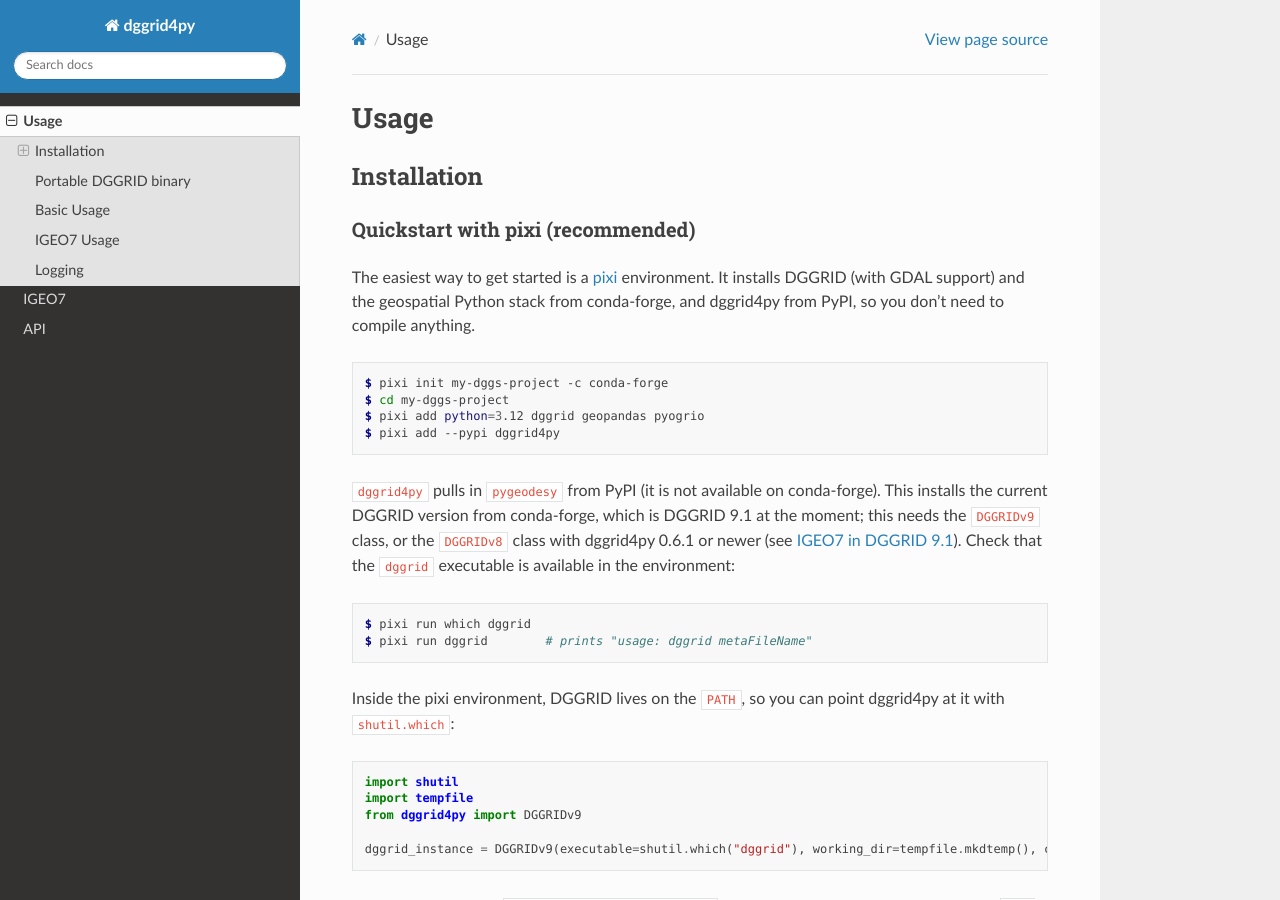
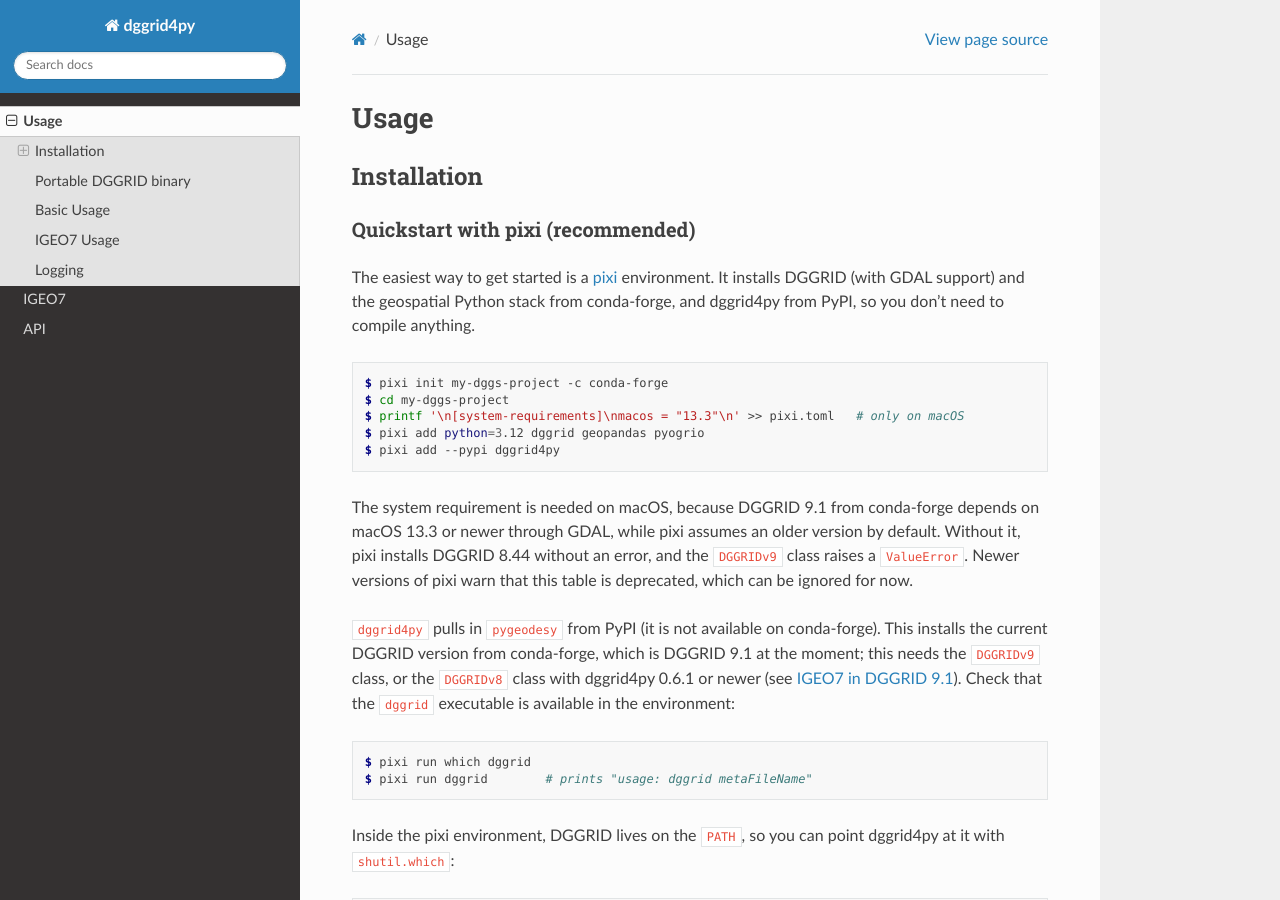
Before and after one commit to allixender/dggrid4py, a Sphinx documentation site: the page built from docs/source/usage.rst, in a window 1280 px wide and 900 px high. Built offline with Sphinx 7.4.7 and the Read the Docs theme 3.1.0, drawn with Linux system fonts in a browser that asks for light colours.

Commit message:
docs: pixi quickstart on macOS needs system requirement 13.3, otherwise DGGRID 8.44 without an error

```diff
--- a/docs/source/usage.rst
+++ b/docs/source/usage.rst
@@ -17,8 +17,11 @@
 
    $ pixi init my-dggs-project -c conda-forge
    $ cd my-dggs-project
+   $ printf '\n[system-requirements]\nmacos = "13.3"\n' >> pixi.toml   # only on macOS
    $ pixi add python=3.12 dggrid geopandas pyogrio
    $ pixi add --pypi dggrid4py
+
+The system requirement is needed on macOS, because DGGRID 9.1 from conda-forge depends on macOS 13.3 or newer through GDAL, while pixi assumes an older version by default. Without it, pixi installs DGGRID 8.44 without an error, and the ``DGGRIDv9`` class raises a ``ValueError``. Newer versions of pixi warn that this table is deprecated, which can be ignored for now.
 
 ``dggrid4py`` pulls in ``pygeodesy`` from PyPI (it is not available on conda-forge).
 This installs the current DGGRID version from conda-forge, which is DGGRID 9.1 at the moment; this needs the
```
Also changed, not shown: README.md (+3 -0 lines).
